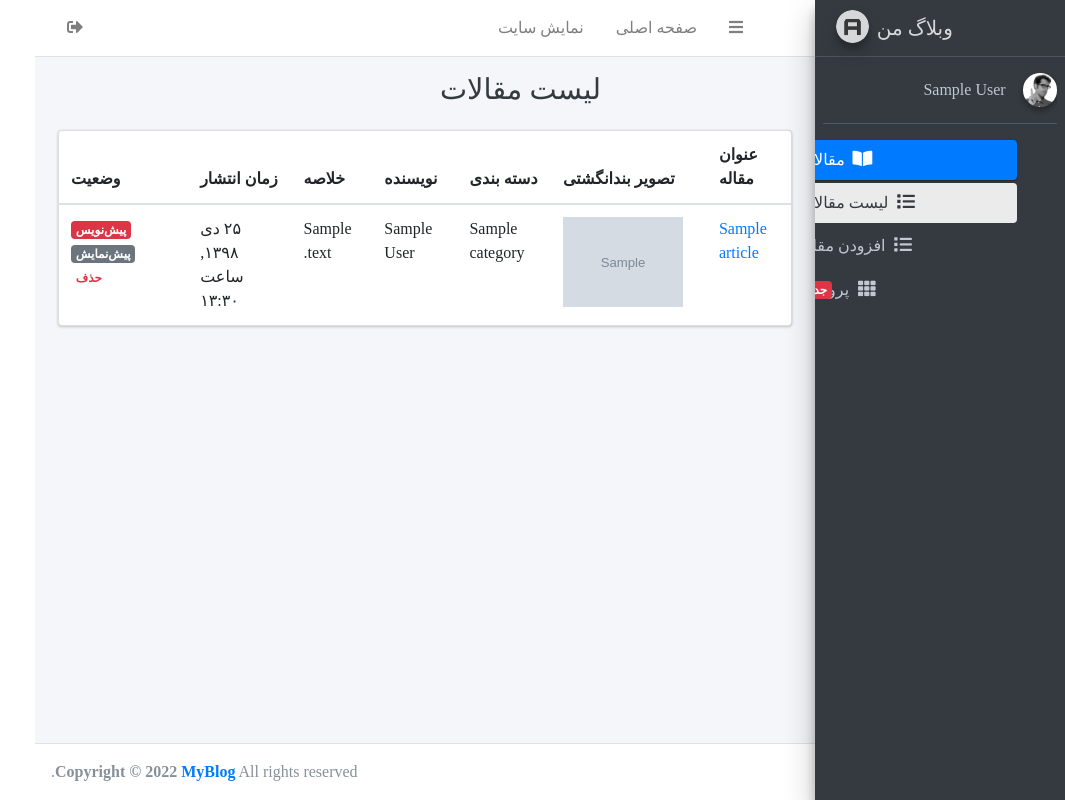
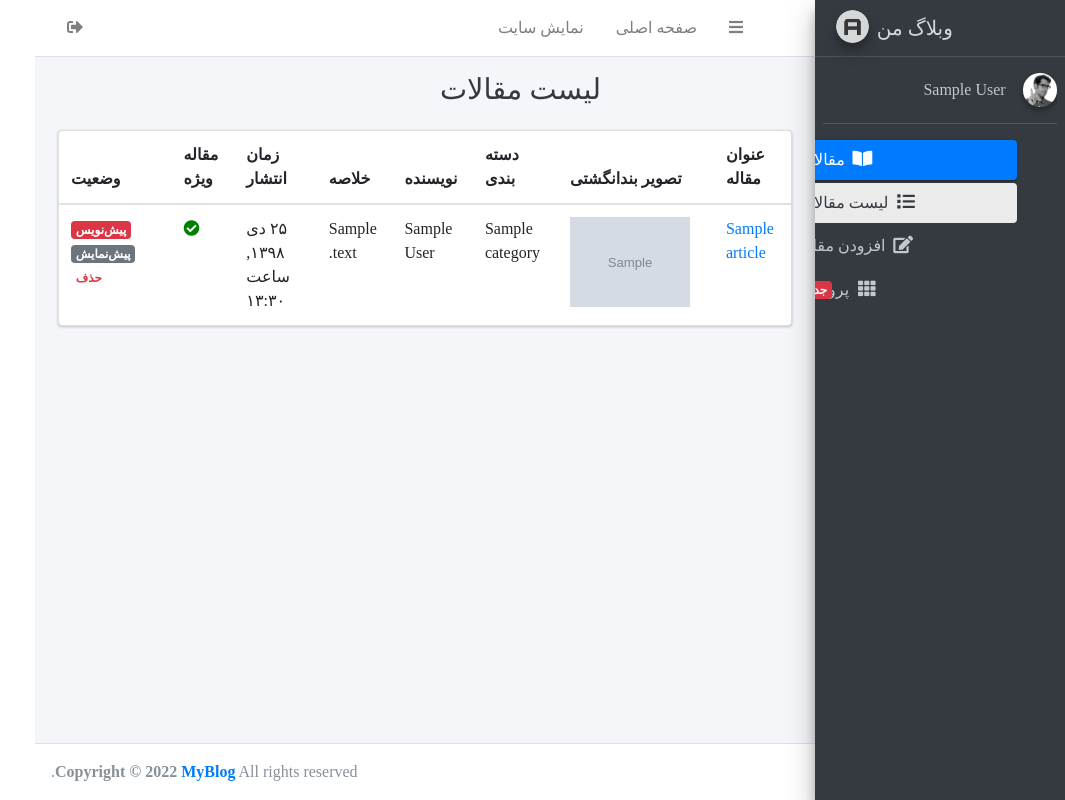
Before and after one commit to MohammadMahdi-Akhondi/django-blog, a Django app: page /account/ in a window 1280 px wide. Shown: the whole page, without its empty margins (215-1280 px from the left). Run offline with Django 3.2, Linux system fonts and the light colour scheme; a user stored in the database is signed in; tables that the repository leaves empty hold one stand-in row (values such as "Sample post"); grey boxes marked "Sample" are stand-in pictures; some libraries are stand-ins or nearby versions; some web fonts are replaced.

Commit message:
Complete special articles

```diff
--- a/account/mixins.py
+++ b/account/mixins.py
@@ -5,10 +5,10 @@ from blog.models import Article
 class FieldsMixin():
     def dispatch(self, request, *args, **kwargs):
         if request.user.is_superuser:
-            self.fields = ['title', 'slug', 'author', 'category', 'description', 'thumbnail', 'publish', 'status']
+            self.fields = ['title', 'slug', 'author', 'category', 'description', 'thumbnail', 'publish', 'is_special', 'status']
 
         elif request.user.is_author:
-            self.fields = ['title', 'slug', 'category', 'description', 'thumbnail', 'publish']
+            self.fields = ['title', 'slug', 'category', 'description', 'thumbnail', 'is_special', 'publish']
 
         else:
             raise Http404("you can't access to this page !")
--- a/account/templatetags/link_tag.py
+++ b/account/templatetags/link_tag.py
@@ -3,10 +3,11 @@ from django import template
 register = template.Library()
 
 @register.inclusion_tag('registration/partials/link.html')
-def link(request, link_name, content):
+def link(request, link_name, content, icon):
     return {
         "request" : request,
         "link_name" : link_name,
         "link" : f"account:{link_name}",
         "content" : content,
+        "icon" : icon,
     }
--- a/blog/admin.py
+++ b/blog/admin.py
@@ -35,7 +35,7 @@ admin.site.register(Category, CategoryAdmin)
 
 
 class ArticleAdmin(admin.ModelAdmin):
-    list_display = ('title', 'thumbnail_tag', 'slug', 'author', 'jpublish', 'status', 'category_to_str')
+    list_display = ('title', 'thumbnail_tag', 'slug', 'author', 'jpublish', 'is_special', 'status', 'category_to_str')
     list_filter = ('publish', 'status')
     search_fields = ('title', 'description')
     prepopulated_fields = {'slug' : ('title',)}
--- a/blog/models.py
+++ b/blog/models.py
@@ -56,6 +56,8 @@ class Article(models.Model):
     created     = models.DateTimeField(auto_now_add=True)
     updated     = models.DateTimeField(auto_now=True)
     status      = models.CharField(max_length=1, choices=STATUS_CHOICES, verbose_name='وضعیت')
+    is_special  = models.BooleanField(default=False, verbose_name='مقاله ویژه')
+
 
     class Meta:
         verbose_name = "مقاله"
--- a/templates/registration/article-create-update.html
+++ b/templates/registration/article-create-update.html
@@ -36,6 +36,7 @@
                         {% if user.is_superuser %}
                         <div class="col-6">
                             {{ form.status|as_crispy_field }}
+                            {{ form.is_special|as_crispy_field }}
                         </div>
                         <div class="col-6">
                             {{ form.author|as_crispy_field }}
--- a/templates/registration/home.html
+++ b/templates/registration/home.html
@@ -19,6 +19,7 @@
                 <th>نویسنده</th>
                 <th>خلاصه</th>
                 <th>زمان انتشار</th>
+                <th>مقاله ویژه</th>
                 <th>وضعیت</th>
               </tr>
             </thead>
@@ -37,6 +38,13 @@
                 <td>{{ user.get_full_name }}</td>
                 <td>{{ article.description | striptags| truncatewords:20 }}</td>
                 <td>{{ article.jpublish }}</td>
+                <td>
+                  {% if article.is_special %}
+                    <i class="fa fa-check-circle" style="color: green;"></i>
+                  {% else %}
+                    <i class="fa fa-minus-circle" style="color: red;"></i>
+                  {% endif %}
+                </td>
                 <td>
                 {% if article.status == "p" %}
                   <span class="badge badge-success">منتشر شده</span>
--- a/templates/registration/partials/link.html
+++ b/templates/registration/partials/link.html
@@ -4,6 +4,6 @@
         active
     {% endif %}"
 >
-    <i class="fa fa-list nav-icon"></i>
+    <i class="fa {{ icon }} nav-icon"></i>
     <p>{{ content }}</p>
 </a>
--- a/templates/registration/sidebar.html
+++ b/templates/registration/sidebar.html
@@ -38,10 +38,10 @@
         </a>
         <ul class="nav nav-treeview">
             <li class="nav-item">
-            {% link request 'home' 'لیست مقالات' %}
+            {% link request 'home' 'لیست مقالات' 'fa-list' %}
             </li>
             <li class="nav-item">
-            {% link request 'article-create' 'افزودن مقاله' %}
+            {% link request 'article-create' 'افزودن مقاله' 'fa-edit' %}
             </li>
         </ul>
         </li>
```
Also changed, not shown: templates/blog/article_detail.html (+9 -1 lines), blog/migrations/0002_auto_20220126_1102.py (added).
